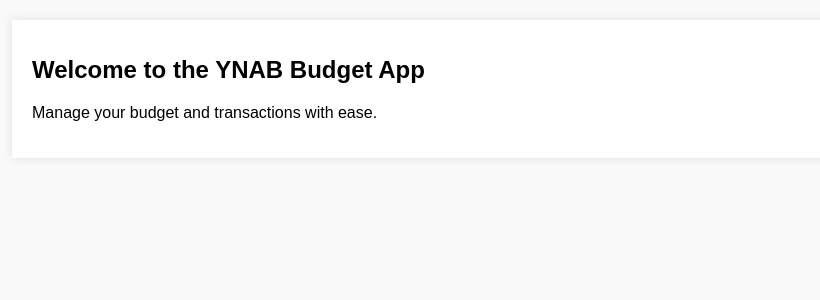
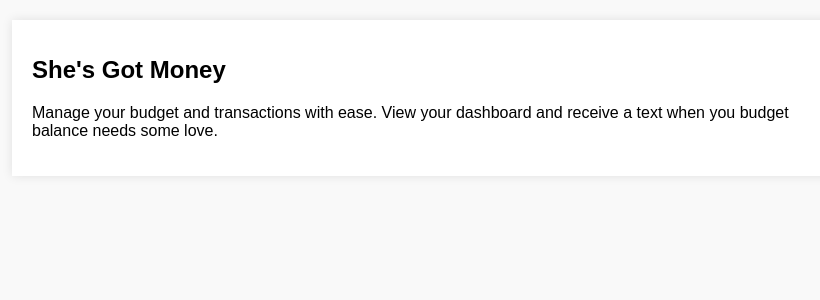
Before and after one commit to suchisundar/YNAB-Reminders, a Flask app: page / in a window 1280 px wide. Shown: the part 50-350 px from the top of the page, without its empty margins (208-1028 px from the left). Run offline with Flask 2, Linux system fonts and the light colour scheme.

Commit message:
minor edits to index

```diff
--- a/templates/index.html
+++ b/templates/index.html
@@ -1,6 +1,8 @@
 {% extends 'base.html' %}
 
 {% block content %}
-<h1>Welcome to the YNAB Budget App</h1>
-<p>Manage your budget and transactions with ease.</p>
+<h1>She's Got Money</h1>
+<p>Manage your budget and transactions with ease.
+   View your dashboard and receive a text when you budget balance needs some love.
+</p>
 {% endblock %}
```
